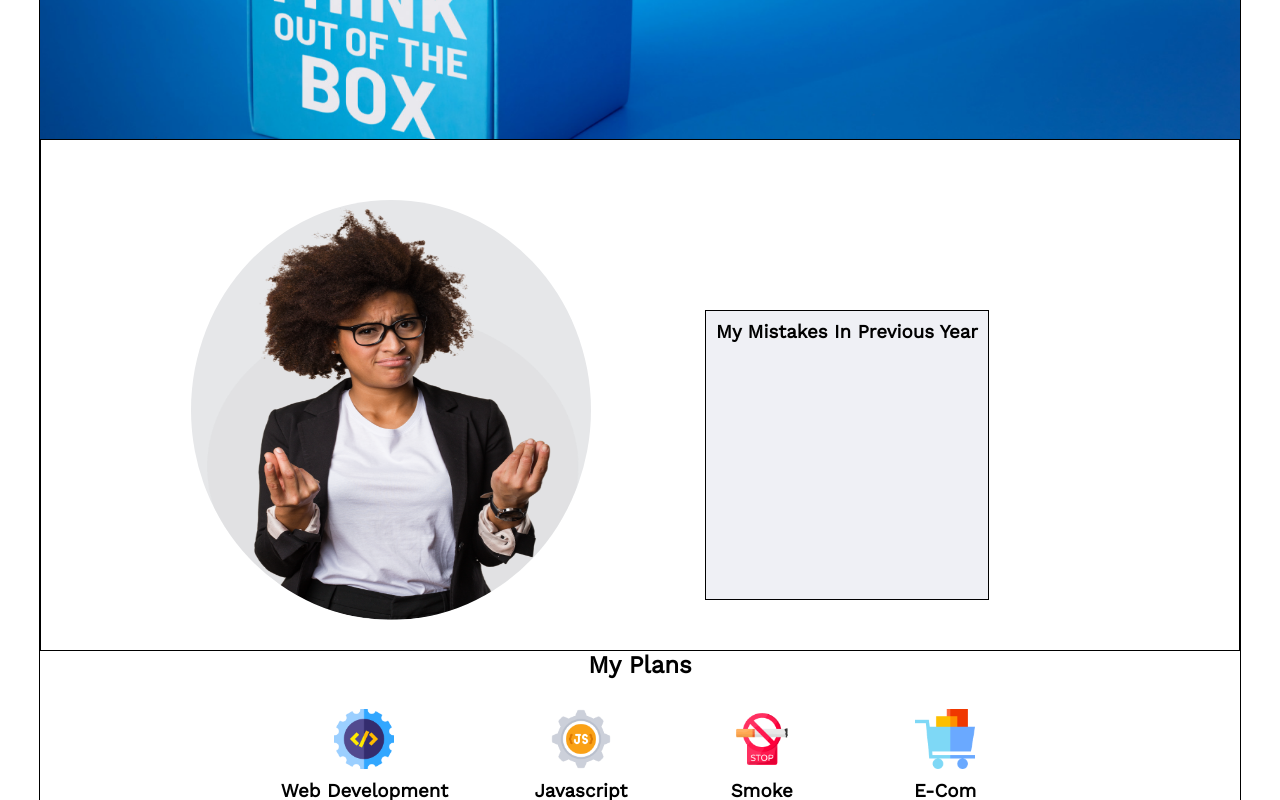
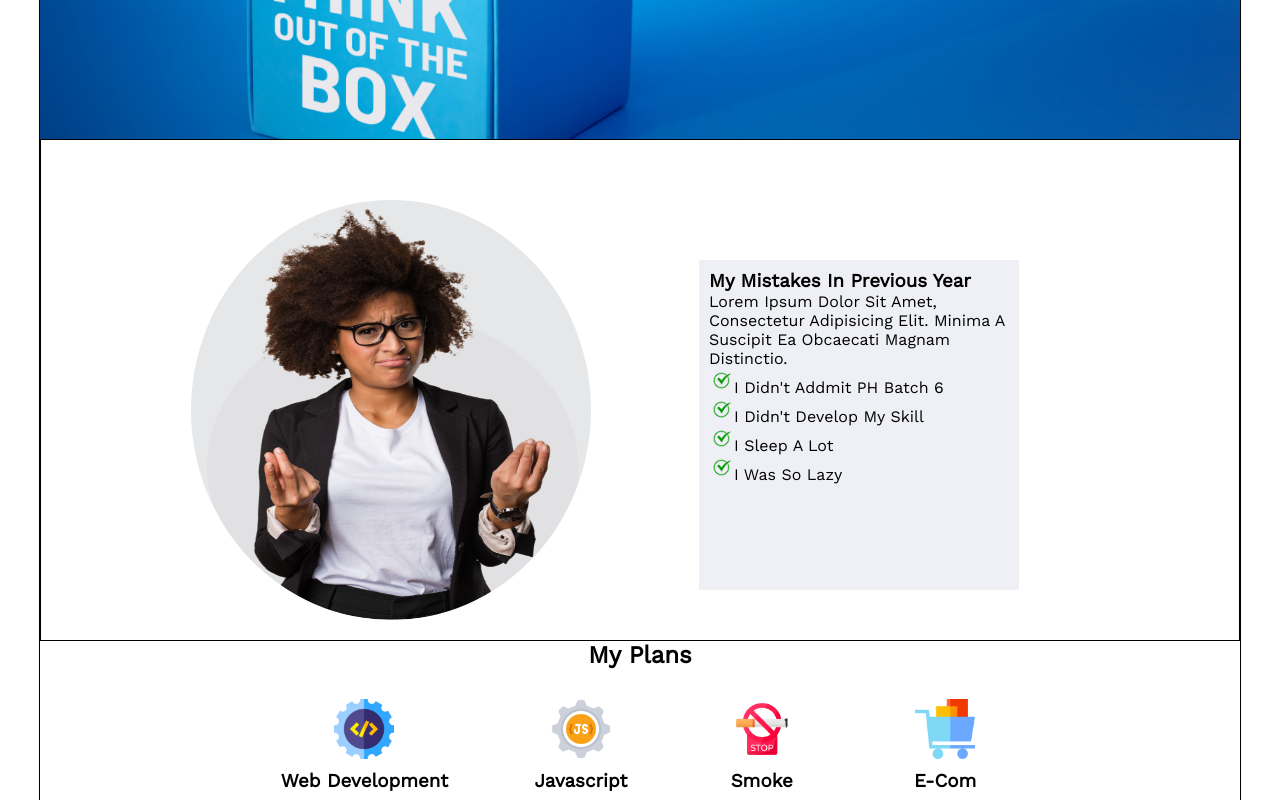
Before and after one commit to shakilhassanBD/assignment, a plain HTML site: page index.html in a window 1280 px wide. Shown: the part 535-1335 px from the top of the page. Drawn offline with nearby package versions, Linux system fonts and the light colour scheme.

Commit message:
five commit

```diff
--- a/index.html
+++ b/index.html
@@ -49,11 +49,18 @@
             </div>
 
             <div class="my-mistakes">
-                <div class="mistakes-heading">
                 <h3>my mistakes in previous year</h3>
+                <p>Lorem ipsum dolor sit amet, consectetur adipisicing elit. Minima a suscipit ea obcaecati magnam
+                    distinctio.</p>
+
+                <div class="list">
+                    <li><img src="./images/icons/tick.png" alt="icon is not found">i didn't addmit PH batch 6</li>
+                    <li><img src="./images/icons/tick.png" alt="icon is not found">i didn't develop my skill</li>
+                    <li><img src="./images/icons/tick.png" alt="icon is not found">i sleep a lot</li>
+                    <li><img src="./images/icons/tick.png" alt="icon is not found">i was so lazy</li>
                 </div>
-                </ul>
             </div>
+
         </section>
 
         <div class="section-two-title">
@@ -115,8 +122,8 @@
             <input type="text" value="email" placeholder="Enter your email"><br><br>
             <button>subscribe</button>
         </div>
+    </footer>
 
-    </footer>
 </body>
 
 </html>
--- a/styles/index.css
+++ b/styles/index.css
@@ -34,8 +34,6 @@ header {
     color: white;
     text-align: right;
     margin: 120px 100px 0px 650px;
-    /* border: 1px solid black; */
-
 }
 
 .banner-details {
@@ -58,13 +56,14 @@ header {
     border-style: none;
     border-radius: 5px;
 }
-
 /*................ header is close................ */
 
 
 /* ..............main is start from here........... */
 
 .main-sec-one {
+    width: auto;
+    height: 500px;
     margin: auto;
     border: 1px solid black;
     display: flex;
@@ -75,37 +74,34 @@ li{
 }
 
 .profile-img {
-    width: 400px;
-    height: 450px;
     margin: 60px 0 0px 150px;
-    /* border: 1px solid black; */
     position: relative;
 }
 .person-img{
     width: 400px;
     height: 420px;
-    /* border: 1px solid black; */
     background-color: #E6E7E9;
     border-radius: 100%;
     margin: auto;
     position: absolute;
 }
 .my-mistakes {
-    /* width: 200px; */
-    border: 1px solid black;
-    margin: 170px 250px 50px 0;
+    width: 300px;
+    height: auto;
+    margin: 120px 220px 50px 0;
     padding: 10px;
     background-color: #eff0f5;
 }
+.list img{
+    width: 25px;
+    height: 25px;
+}
+.my-mistakes
 
-.mistakes-heading {
-
-
-
-
-}
+.mistakes-heading {}
 
 /* .............main section one end.............*/
+
 
 /* ............main section two and three start from here............ */
 
@@ -114,8 +110,6 @@ li{
     font-size: 24px;
     margin: 0px auto 0;
     text-align: center;
-
-
 }
 .main-sec-two {
     width: 800px;
@@ -124,7 +118,6 @@ li{
     margin: auto;
     margin: 30px auto 50px;
     text-align: center;
-
 }
 .main-sec-two h3{
     padding: 7px;
@@ -136,34 +129,16 @@ li{
 .icon {
     width: 60px;
 }
-.icon-heading {
-
-}
-.web-icon{
-
-}
-.js-icon{
-
-}
-.web-icon{
-
-}
-.web-icon{
-
-}
-
 
 /* ...............gradient color styles......... */
 
 .main-sec-three {}
-
 /* ...............main section is end here */
 
 /* ...............footer.................. */
 footer{
     width: auto;
     height: auto;
-    /* border: 1px solid black; */
     color: white;
     background-color: black;
     display: flex;
```
Also changed, not shown: images/icons/tick.png (added). Lines whose indentation alone changed are shown as unchanged.
